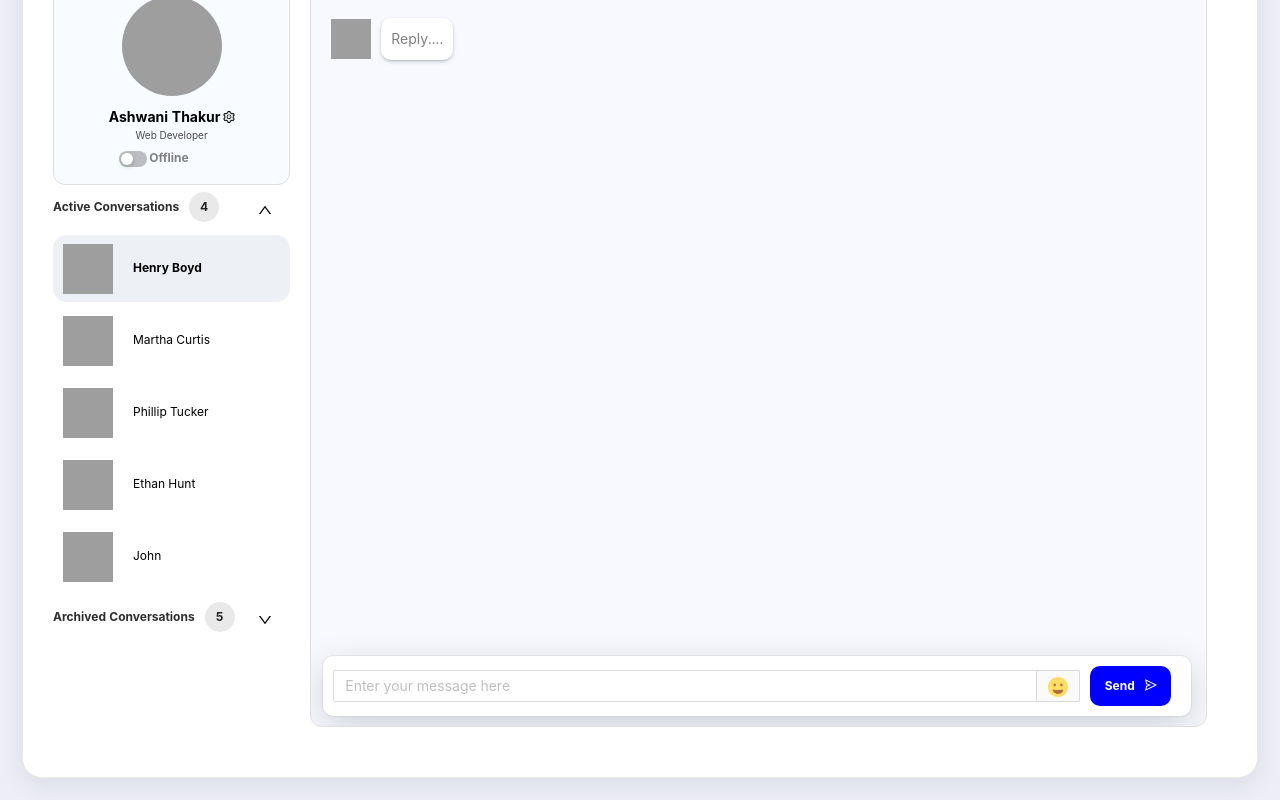
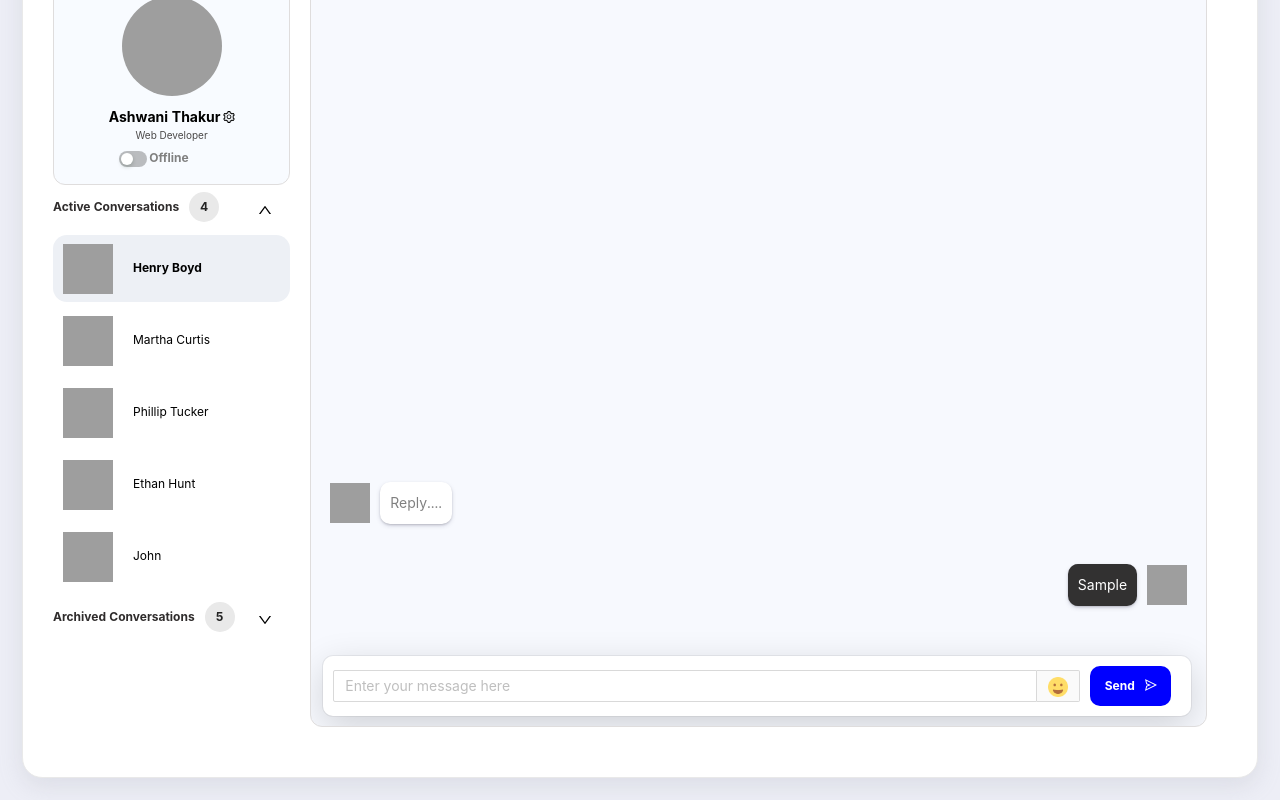
Before and after one commit to ashwani8090/fake-chat, a React (Create React App) app: page /#/ in a window 1280 px wide. Both pictures are taken after typing "Sample" into the empty fields and a click on the button "Send". Shown: the part 148-948 px from the top of the page. Built offline with nearby package versions, Linux system fonts and the light colour scheme; grey boxes are pictures that could not be loaded.

Commit message:
style fix

```diff
--- a/src/components/chat-box/index.js
+++ b/src/components/chat-box/index.js
@@ -19,19 +19,19 @@ export default function ChatBox({ selectedUser }) {
     <div className='chat-box'>
       <div className='chats'>
         {
-          selectedUserConversation?.map((conversation) => (
-            <>
-              <div className='chat-row-me' key={conversation.date}>
+          selectedUserConversation?.reverse()?.map((conversation) => (
+            <React.Fragment key={conversation.date}>
+              <div className='chat-row-me' >
                 <div className='chat-msg-me'>{conversation.message}</div>
                 <img height={40} width={40} className='chat-avatar' src={userDetails?.profileImage} alt='avatar' />
               </div>
 
 
-              <div className='chat-row' key={conversation.date}>
+              <div className='chat-row' >
                 <img height={40} width={40} className='chat-avatar' src={conversation.profileImage} alt='avatar' />
                 <div className='chat-msg'>{conversation.reply}</div>
               </div>
-            </>
+            </React.Fragment>
           ))
         }
       </div>
--- a/src/components/chat-box/styles.css
+++ b/src/components/chat-box/styles.css
@@ -17,6 +17,9 @@
     width: 100%;
     overflow-y: auto;
     padding-bottom: 100px;
+    display: flex;
+    flex-direction: column-reverse;
+    align-items: center;
 
 }
 
```
